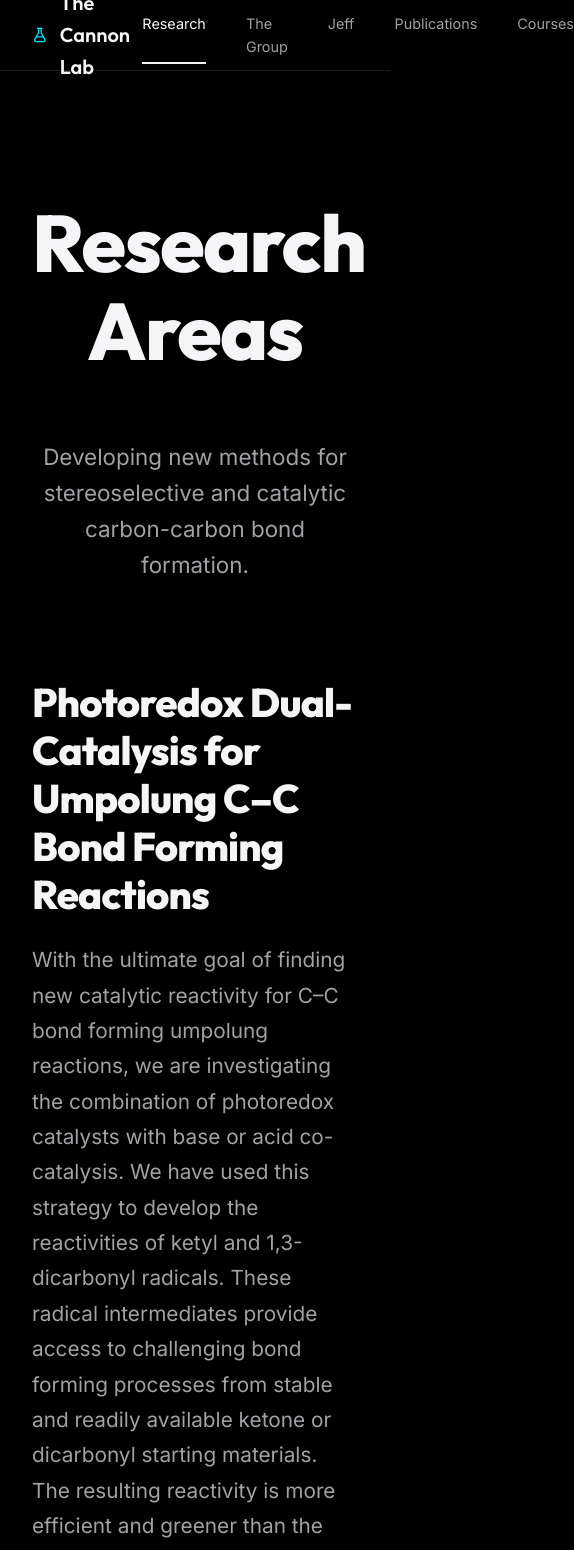
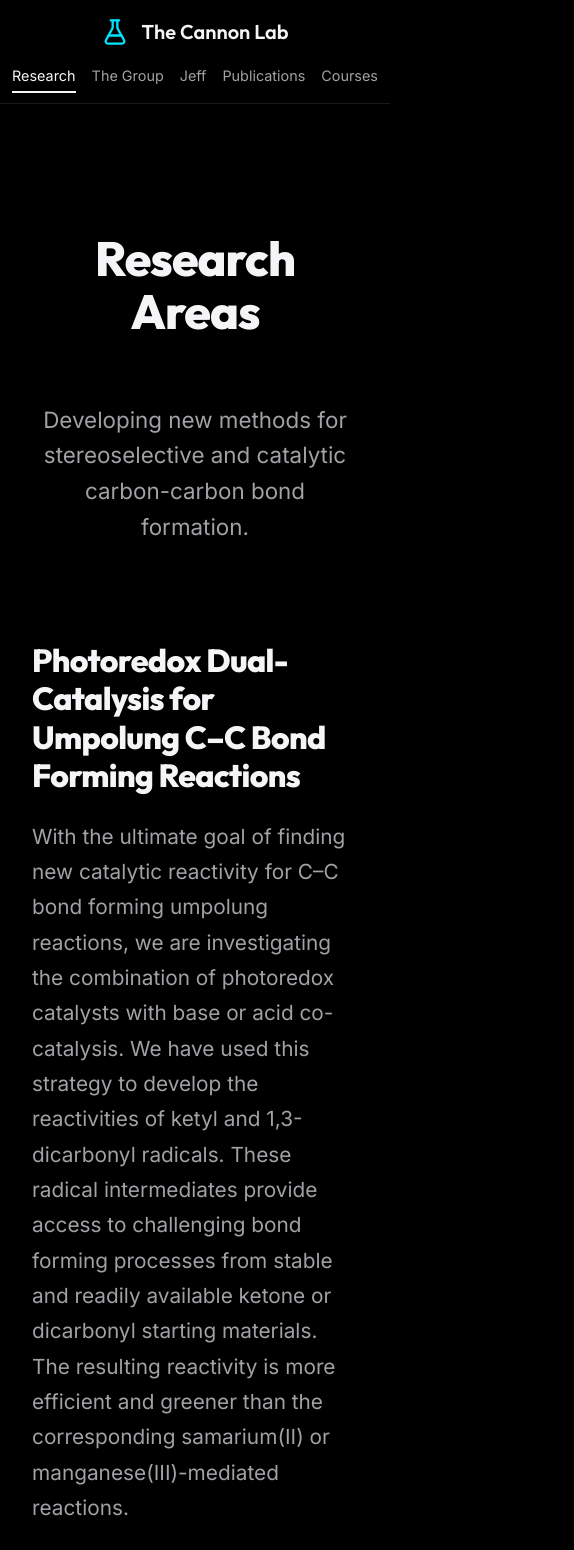
Before and after one commit to kshare10/TheCannonLabSite, a React (Vite) app: page /research in a window 390 px wide. Shown: the top 1550 px of the page, 574 px wide, since content can reach past the window. Built offline with nearby package versions, Linux system fonts and the light colour scheme.

Commit message:
Mobile-friendly updates and small animation changes

```diff
--- a/src/components/Navbar.css
+++ b/src/components/Navbar.css
@@ -61,3 +61,19 @@
 .nav-link:hover::after, .nav-link.active::after {
   width: 100%;
 }
+
+@media (max-width: 768px) {
+  .navbar {
+    flex-direction: column;
+    justify-content: center;
+    height: auto;
+    padding: 1rem 0;
+    gap: 1rem;
+  }
+
+  .navbar-links {
+    flex-wrap: wrap;
+    justify-content: center;
+    gap: 1rem;
+  }
+}
--- a/src/pages/Courses.tsx
+++ b/src/pages/Courses.tsx
@@ -14,16 +14,16 @@ export default function Courses() {
   return (
     <div className="container py-4">
       <FadeIn>
-        <h1 style={{ fontSize: '6rem', marginBottom: '8rem' }}>Courses</h1>
+        <h1 style={{ fontSize: 'clamp(3.5rem, 10vw, 6rem)', marginBottom: '8rem' }}>Courses</h1>
       </FadeIn>
 
       <div style={{ display: 'flex', flexDirection: 'column', gap: '8rem', maxWidth: '1000px' }}>
         {courses.map((course, idx) => (
-          <FadeIn key={idx} delay={0.1} direction="none">
+          <FadeIn key={idx} delay={0.1 * (idx + 1)}>
             <div style={{ display: 'flex', flexDirection: 'column', marginTop: idx !== 0 ? '4rem' : '0', paddingTop: idx !== 0 ? '4rem' : '0', borderTop: idx !== 0 ? '1px solid rgba(0, 229, 255, 0.15)' : 'none' }}>
 
               <div style={{ display: 'flex', alignItems: 'baseline', gap: '2rem', flexWrap: 'wrap', marginBottom: '2rem' }}>
-                <h2 style={{ fontSize: '3rem', margin: 0 }}>{course.title}</h2>
+                <h2 style={{ fontSize: 'clamp(2rem, 5vw, 3rem)', margin: 0 }}>{course.title}</h2>
                 <span style={{ color: 'var(--accent-color)', fontFamily: 'var(--font-display)', textTransform: 'uppercase', letterSpacing: '2px', fontWeight: 600 }}>
                   {course.number}
                 </span>
--- a/src/pages/Group.tsx
+++ b/src/pages/Group.tsx
@@ -7,7 +7,7 @@ export default function Group() {
   return (
     <div className="container py-4">
       <FadeIn>
-        <h1 style={{ fontSize: '5rem', marginBottom: '2rem', textAlign: 'center' }}>The Group</h1>
+        <h1 style={{ fontSize: 'clamp(3rem, 8vw, 5rem)', marginBottom: '2rem', textAlign: 'center' }}>The Group</h1>
       </FadeIn>
 
       <div style={{ maxWidth: '1200px', margin: '0 auto', display: 'flex', flexDirection: 'column', gap: '6rem' }}>
@@ -24,11 +24,11 @@ export default function Group() {
           </div>
         </FadeIn>
 
-        <div style={{ display: 'grid', gridTemplateColumns: 'repeat(auto-fill, minmax(300px, 1fr))', gap: '4rem', padding: '0 2rem' }}>
+        <div style={{ display: 'grid', gridTemplateColumns: 'repeat(auto-fill, minmax(min(100%, 280px), 1fr))', gap: '4rem', padding: '0 2rem' }}>
           {members.map((member, idx) => (
             <FadeIn key={idx} delay={0.1 * (idx % 3)}>
               <div style={{ display: 'flex', flexDirection: 'column' }}>
-                <h3 style={{ fontSize: '2rem', marginBottom: '0.5rem', color: 'var(--text-color)' }}>{member.name}</h3>
+                <h3 style={{ fontSize: 'clamp(1.5rem, 4vw, 2rem)', marginBottom: '0.5rem', color: 'var(--text-color)' }}>{member.name}</h3>
                 <h4 style={{ color: 'var(--text-secondary)', fontWeight: '400', fontSize: '1.2rem', marginBottom: '1rem' }}>{member.title}</h4>
                 {member.detail && <p style={{ color: '#555', fontFamily: 'var(--font-display)', fontWeight: 600, textTransform: 'uppercase', letterSpacing: '1px', fontSize: '0.9rem' }}>{member.detail}</p>}
               </div>
@@ -38,9 +38,9 @@ export default function Group() {
 
         <FadeIn delay={0.3}>
           <div style={{ marginTop: '4rem', padding: '4rem 0', borderTop: '1px solid rgba(0, 229, 255, 0.15)' }}>
-            <h2 style={{ fontSize: '3rem', marginBottom: '3rem', textAlign: 'center' }}>Alumni</h2>
+            <h2 style={{ fontSize: 'clamp(2rem, 5vw, 3rem)', marginBottom: '3rem', textAlign: 'center' }}>Alumni</h2>
 
-            <div style={{ display: 'grid', gridTemplateColumns: 'repeat(auto-fill, minmax(250px, 1fr))', gap: '2rem' }}>
+            <div style={{ display: 'grid', gridTemplateColumns: 'repeat(auto-fill, minmax(min(100%, 250px), 1fr))', gap: '2rem' }}>
               {alumni.map((alum, i) => (
                 <div key={i} style={{ color: 'var(--text-secondary)', fontSize: '1.2rem', padding: '1rem', background: 'rgba(255,255,255,0.03)', borderRadius: '12px' }}>
                   {alum}
--- a/src/pages/Jeff.tsx
+++ b/src/pages/Jeff.tsx
@@ -8,8 +8,8 @@ export default function Jeff() {
     <div className="container py-4">
       <div style={{ display: 'flex', flexWrap: 'wrap', gap: '4rem', alignItems: 'center', marginBottom: '6rem' }}>
         <FadeIn>
-          <div style={{ flex: '1 1 400px' }}>
-            <h1 style={{ fontSize: '6rem', marginBottom: '1rem' }}>{name}</h1>
+          <div style={{ flex: '1 1 min(100%, 400px)' }}>
+            <h1 style={{ fontSize: 'clamp(3.5rem, 10vw, 6rem)', marginBottom: '1rem' }}>{name}</h1>
             {titles.map((title, idx) => (
               <p key={idx} style={{
                 fontSize: idx === 0 ? '2rem' : '1.6rem',
@@ -42,7 +42,7 @@ export default function Jeff() {
 
         <FadeIn delay={0.2}>
           <div>
-            <h2 style={{ fontSize: '3.5rem' }}>Biosketch</h2>
+            <h2 style={{ fontSize: 'clamp(2.5rem, 6vw, 3.5rem)' }}>Biosketch</h2>
             <p style={{ fontSize: '1.5rem', color: 'var(--text-secondary)', lineHeight: '1.6' }}>
               {biosketch}
             </p>
@@ -51,7 +51,7 @@ export default function Jeff() {
 
         <FadeIn delay={0.3}>
           <div style={{ marginTop: '4rem', paddingTop: '4rem', borderTop: '1px solid rgba(0, 229, 255, 0.15)' }}>
-            <h2 style={{ fontSize: '3.5rem' }}>Education</h2>
+            <h2 style={{ fontSize: 'clamp(2.5rem, 6vw, 3.5rem)' }}>Education</h2>
             <ul style={{ listStyle: 'none', display: 'flex', flexDirection: 'column', gap: '2rem' }}>
               {education.map((edu, idx) => (
                 <li key={idx}>
@@ -66,7 +66,7 @@ export default function Jeff() {
 
         <FadeIn delay={0.4}>
           <div style={{ marginTop: '4rem', paddingTop: '4rem', borderTop: '1px solid rgba(0, 229, 255, 0.15)' }}>
-            <h2 style={{ fontSize: '3.5rem' }}>Honors and Grants</h2>
+            <h2 style={{ fontSize: 'clamp(2.5rem, 6vw, 3.5rem)' }}>Honors and Grants</h2>
             <ul style={{ listStyle: 'none', paddingLeft: '0', display: 'flex', flexDirection: 'column', gap: '1rem', color: 'var(--text-secondary)', fontSize: '1.1rem' }}>
               {honors.map((honor, idx) => (
                 <li key={idx}>{honor}</li>
--- a/src/pages/Publications.tsx
+++ b/src/pages/Publications.tsx
@@ -49,14 +49,14 @@ export default function Publications() {
   return (
     <div className="container py-4">
       <FadeIn>
-        <h1 style={{ fontSize: '5rem', marginBottom: '8rem' }}>Publications</h1>
+        <h1 style={{ fontSize: 'clamp(3rem, 8vw, 5rem)', marginBottom: '8rem' }}>Publications</h1>
       </FadeIn>
 
       <div style={{ display: 'flex', flexDirection: 'column', gap: '8rem', maxWidth: '1200px' }}>
 
         <FadeIn delay={0.1}>
           <div>
-            <h2 style={{ fontSize: '3rem', marginBottom: '1rem' }}>Occidental College</h2>
+            <h2 style={{ fontSize: 'clamp(2rem, 5vw, 3rem)', marginBottom: '1rem' }}>Occidental College</h2>
             <p style={{ color: 'var(--accent-color)', marginBottom: '3rem', fontFamily: 'var(--font-display)', textTransform: 'uppercase', letterSpacing: '1px', fontWeight: 600 }}>Undergraduate co-authors are integral to our research</p>
             <ul style={{ display: 'flex', flexDirection: 'column', gap: '2rem', paddingLeft: '0', listStyle: 'none' }}>
               {undergraduatePubs.map((pub, idx) => (
@@ -76,7 +76,7 @@ export default function Publications() {
 
         <FadeIn delay={0.2}>
           <div>
-            <h2 style={{ fontSize: '3rem', marginBottom: '3rem' }}>Graduate and Postdoctoral</h2>
+            <h2 style={{ fontSize: 'clamp(2rem, 5vw, 3rem)', marginBottom: '3rem' }}>Graduate and Postdoctoral</h2>
             <ul style={{ display: 'flex', flexDirection: 'column', gap: '2rem', paddingLeft: '0', listStyle: 'none' }}>
               {graduatePubs.map((pub, idx) => (
                 <li key={idx} style={{
--- a/src/pages/Research.tsx
+++ b/src/pages/Research.tsx
@@ -19,7 +19,7 @@ export default function Research() {
   return (
     <div className="container py-4">
       <FadeIn>
-        <h1 style={{ fontSize: '5rem', marginBottom: '4rem', textAlign: 'center' }}>Research Areas</h1>
+        <h1 style={{ fontSize: 'clamp(3rem, 8vw, 5rem)', marginBottom: '4rem', textAlign: 'center' }}>Research Areas</h1>
       </FadeIn>
       <FadeIn delay={0.2}>
         <p style={{ fontSize: '1.4rem', color: 'var(--text-secondary)', textAlign: 'center', maxWidth: '800px', margin: '0 auto 6rem auto', lineHeight: '1.6' }}>
@@ -40,8 +40,8 @@ export default function Research() {
               paddingTop: idx !== 0 ? '4rem' : '0',
               borderTop: idx !== 0 ? '1px solid rgba(0, 229, 255, 0.15)' : 'none'
             }}>
-              <div style={{ flex: '1 1 500px' }}>
-                <h2 style={{ fontSize: '2.5rem', marginBottom: '1.5rem', letterSpacing: '-0.02em' }}>{section.title}</h2>
+              <div style={{ flex: '1 1 min(100%, 500px)' }}>
+                <h2 style={{ fontSize: 'clamp(2rem, 5vw, 2.5rem)', marginBottom: '1.5rem', letterSpacing: '-0.02em' }}>{section.title}</h2>
                 <p style={{ fontSize: '1.3rem', color: 'var(--text-secondary)', lineHeight: '1.7', marginBottom: '1.5rem' }}>
                   {section.text}
                 </p>
@@ -56,7 +56,7 @@ export default function Research() {
                 </p>
               </div>
               {section.image && (
-                <div style={{ flex: '0 1 400px' }}>
+                <div style={{ flex: '1 1 min(100%, 400px)' }}>
                   <div className="figure-soft-wrapper">
                     <img src={section.image} alt={section.title} className="rounded-image" style={{ width: '100%' }} />
                     <div className="figure-soft-overlay"></div>
```
